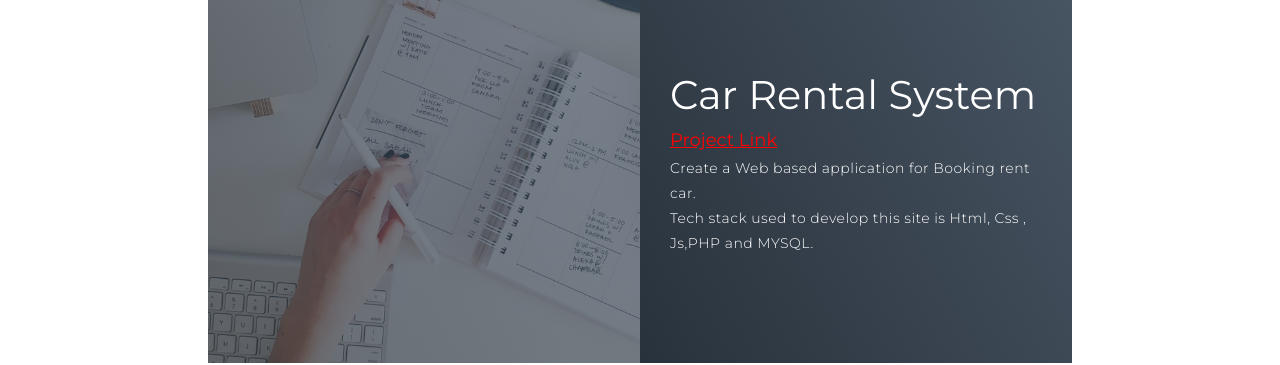
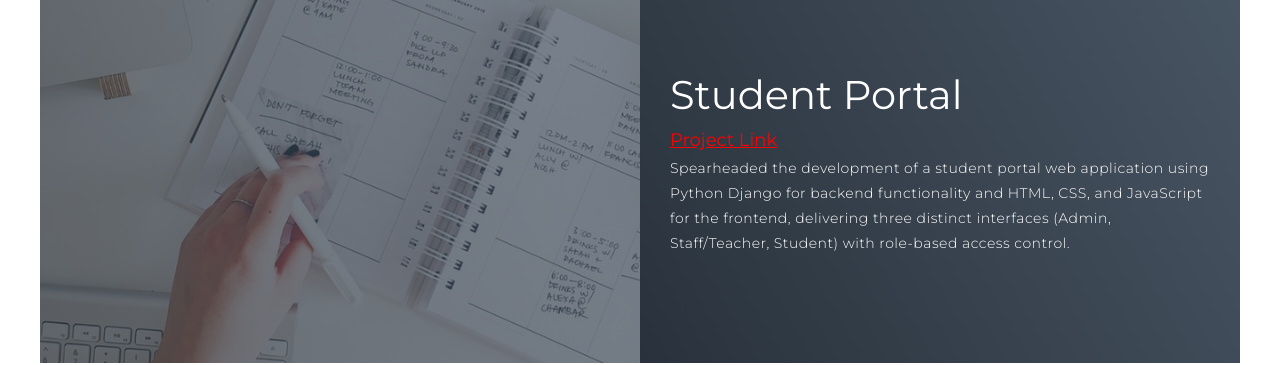
Before and after one commit to Krishnaraj005/Krishnaraj_Portfolio.github.io, a plain HTML site: page index.html in a window 1280 px wide. Shown: the part 2326-2691 px from the top of the page. Drawn offline with Linux system fonts and the light colour scheme.

Commit message:
Update index.html

```diff
--- a/index.html
+++ b/index.html
@@ -95,7 +95,7 @@
         </div>
         <div class="service-item">
           <div class="icon"><img src="https://img.icons8.com/bubbles/100/000000/services.png" /></div>
-          <h2>JS</h2>
+          <h2>JSS</h2>
           <p>
             JavaScript is a dynamic, high-level programming language widely used for front-end web development. It allows developers to create interactive and responsive web applications with
             ease.
@@ -132,16 +132,18 @@
         </div>
         <div class="project-item">
           <div class="project-info">
-            <h1>Car Rental System</h1>
+            <h1>Student Portal</h1>
             <a href="#"><h2 class="linkproject"><u>Project Link</u></h2></a>
-            <p> Create a Web based application for Booking rent car.<br>
-              Tech stack used to develop this site is Html, Css , Js,PHP and MYSQL.
+            <p> Spearheaded the development of a student portal web application using Python Django for backend functionality and
+              HTML, CSS, and JavaScript for the frontend, delivering three distinct interfaces (Admin, Staff/Teacher, Student) with
+              role-based access control.
               </p>
           </div>
           <div class="project-img">
             <img src="./img/img-1.png" alt="img">
           </div>
         </div>
+
         </div>
       </div>
     </div>
@@ -162,7 +164,7 @@
         <p>Hello there!
 
           I'm a passionate and ambitious B.Tech Computer Science Engineering student with a strong desire to leverage technology for real-world solutions. Currently pursuing my degree at Shri Vaishnav Vidyapeeth Vishwavidyalaya , I'm enthusiastic about exploring the diverse and dynamic realms of the tech industry.</p>
-        <a href="https://drive.google.com/drive/folders/1273PCnUmDtFYCC8ugvdVeu6RLDOBu5bB" class="cta">Download Resume</a>
+        <a href="https://drive.google.com/drive/folders/1273PCnUmDtFYCC8ugvdVeu6RLDOBu5bB?usp=sharing" class="cta">Download Resume</a>
       </div>
     </div>
   </section>
```
